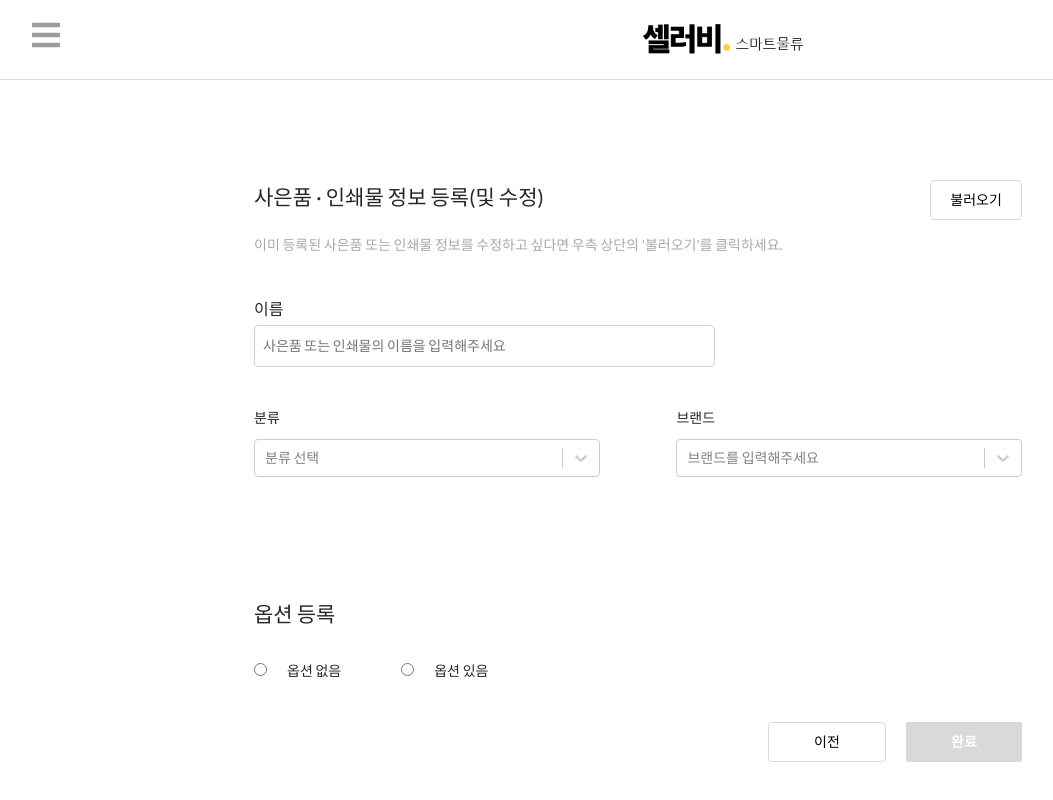
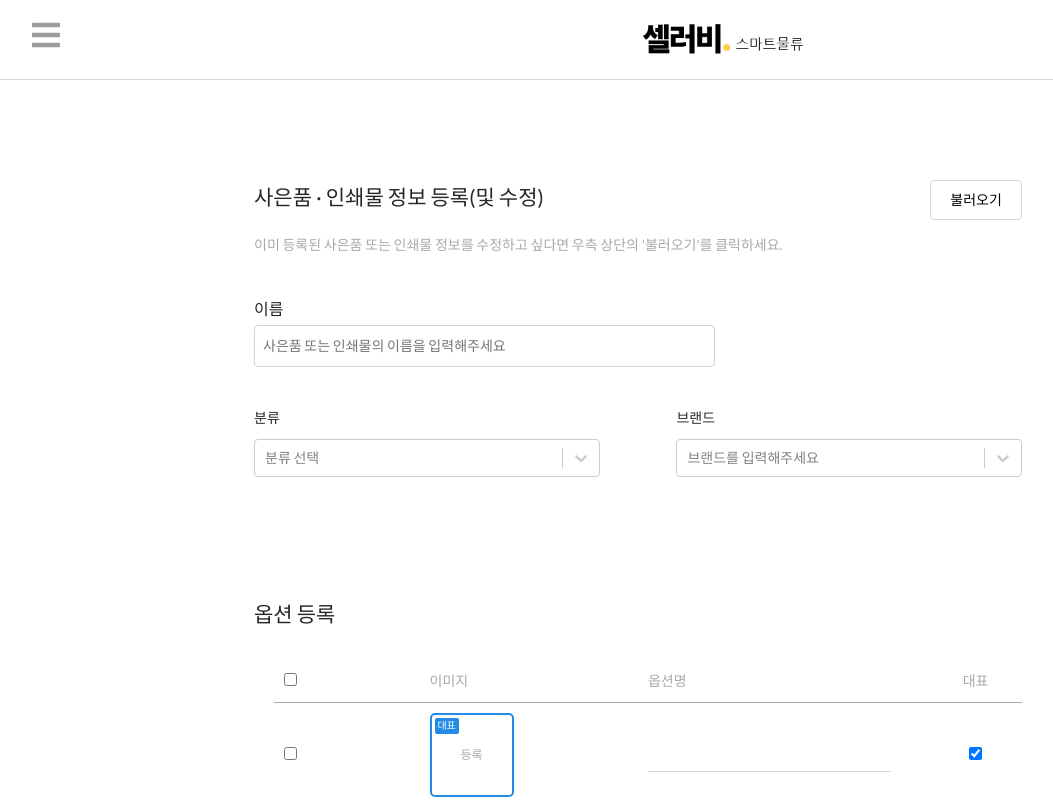
Before and after one commit to AndrewKwon-kr/smart_fulfillment_front, a React (Create React App) app: page /freebie in a window 1280 px wide. Shown: the top 800 px of the page, without its empty margins (2-1055 px from the left). Built offline with nearby package versions, Linux system fonts and the light colour scheme.

Commit message:
옵션등록, 옵션없음 제거 및 완료버튼 예외처리

```diff
--- a/src/components/ERP/MainTable.js
+++ b/src/components/ERP/MainTable.js
@@ -30,6 +30,7 @@ function MainTable(props) {
   const handleChange = (pagination, filters) => {
     console.log('Various parameters', pagination, filters);
     setFilteredInfo(filters);
+    localStorage.setItem('testFilter', filteredInfo);
   };
 
   const getColumnSearchProps = (dataIndex) => ({
--- a/src/components/ERP/SubTable.js
+++ b/src/components/ERP/SubTable.js
@@ -1,11 +1,10 @@
 import React, { useState } from 'react';
 import { Table } from 'antd';
-import Icon from '@ant-design/icons';
 import styled from 'styled-components';
 import 'antd/dist/antd.css';
 
 const SubTableSection = styled(Table)`
-  .ant-table-tbody > tr {
+  .ant-table-tbody > tr > td {
     font-weight: normal;
   }
 `;
@@ -40,6 +39,9 @@ const AddOptionImage = styled.label`
   &.mark {
     border: 2px solid #228be6;
   }
+`;
+const Register = styled.div`
+  line-height: 80px;
 `;
 const Mark = styled.div`
   position: absolute;
@@ -83,7 +85,7 @@ function SubTable({ record, index }) {
                 src={items[option.key - 1].image}
               />
             ) : (
-              '등록'
+              <Register>등록</Register>
             )}
           </AddOptionImage>
         </OptionTwoWrapper>
--- a/src/components/FreebieAndPrint/CompleteButton.js
+++ b/src/components/FreebieAndPrint/CompleteButton.js
@@ -1,3 +1,4 @@
+import { AlignCenterOutlined } from '@ant-design/icons';
 import React from 'react';
 import styled from 'styled-components';
 
@@ -20,20 +21,44 @@ const BorderedButton = styled.button`
 
 function CompleteButton(props) {
   function onClick() {
+    if (!props.title) {
+      alert('사은품 또는 인쇄물의 이름을 입력해주세요');
+      return false;
+    } else if (!props.category) {
+      alert('분류를 선택해주세요');
+      return false;
+    } else if (!props.brand.length) {
+      alert('브랜드를 선택해주세요');
+      return false;
+    } else if (!props.options.length) {
+      alert('하나 이상의 옵션을 추가해주세요');
+      return false;
+    } else {
+      for (let i = 0; i < props.options.length; i++) {
+        let option = props.options[i];
+        if (!option.image) {
+          alert('옵션의 이미지를 등록해주세요');
+          return false;
+        } else if (!option.optionName) {
+          alert('옵션의 옵션명을 입력해주세요');
+          return false;
+        } else if (!option.mark) {
+          alert('대표 이미지를 선택해주세요');
+          return false;
+        }
+      }
+    }
+    console.log(props.options);
+
     let jsonData = {};
     jsonData.title = props.title;
     jsonData.category = props.category;
     jsonData.brand = props.brand;
-    jsonData.image = props.image;
-    console.log(jsonData);
+    jsonData.options = props.options;
     localStorage.setItem('test', JSON.stringify(jsonData));
     // window.location.href = '/registitem';
   }
-  return (
-    <BorderedButton disabled={!props.complete} onClick={() => onClick()}>
-      완료
-    </BorderedButton>
-  );
+  return <BorderedButton onClick={() => onClick()}>완료</BorderedButton>;
 }
 
 export default CompleteButton;
--- a/src/components/FreebieAndPrint/Option.js
+++ b/src/components/FreebieAndPrint/Option.js
@@ -18,12 +18,14 @@ const AddOptionImage = styled.label`
   border: 1px solid #a9a9a9;
   border-radius: 5px;
   text-align: center;
-  line-height: 80px;
   font-size: 12px;
   cursor: pointer;
   &.mark {
     border: 2px solid #228be6;
   }
+`;
+const Register = styled.div`
+  line-height: 80px;
 `;
 const Mark = styled.div`
   position: absolute;
@@ -101,7 +103,7 @@ function Option({
           id={'markImage' + option.id}
           name="image"
           onChange={(e) => {
-            handleFileOnChange(e, 'has', option.id);
+            handleFileOnChange(e, option.id);
           }}
           style={{ display: 'none' }}
         ></input>
@@ -113,7 +115,7 @@ function Option({
           {option.image ? (
             <ItemPreviewImage className="full-image" src={option.image} />
           ) : (
-            '등록'
+            <Register>등록</Register>
           )}
         </AddOptionImage>
       </OptionTwoWrapper>
--- a/src/components/FreebieAndPrint/OptionRegistration.js
+++ b/src/components/FreebieAndPrint/OptionRegistration.js
@@ -1,6 +1,5 @@
-import React, { useState, useRef, useEffect } from 'react';
+import React from 'react';
 import styled from 'styled-components';
-import * as VscIcon from 'react-icons/vsc';
 import Option from './Option';
 
 const Wrapper = styled.div`
@@ -8,62 +7,6 @@ const Wrapper = styled.div`
   table {
     border: 1px solid;
   }
-`;
-const BorderedButton = styled.label`
-  all: unset;
-  position: relative;
-  display: inline-block;
-  font-weight: 600;
-  width: 100px;
-  text-align: center;
-  color: #fff;
-  background-color: ${(props) => (props.disabled ? '#d9d9d9' : '#228be6')};
-  padding: 0.5rem;
-  cursor: ${(props) => (props.disabled ? 'default' : 'pointer')};
-  border-radius: 2px;
-  text-decoration: none;
-  transition: 0.2s all;
-  &:active {
-    transform: translateY(3px);
-  }
-`;
-
-const ItemPreviewWrap = styled.div`
-  position: relative;
-  display: flex;
-  align-items: center;
-  margin-top: 10px;
-  width: 400px;
-  border: 1px solid #d9d9d9;
-  border-radius: 4px;
-  padding: 10px;
-  height: 80px;
-`;
-
-const ItemPreviewImage = styled.img`
-  position: relative;
-  display: inline-block;
-  border-radius: 5px;
-  width: 60px;
-  height: 60px;
-  &.full-image {
-    width: 100%;
-    height: 100%;
-    border-radius: 4px;
-  }
-`;
-const ItemPreviewFileName = styled.div`
-  margin: 0 30px 0 20px;
-  position: relative;
-  display: block;
-  width: 230px;
-  overflow: hidden;
-  text-overflow: ellipsis;
-  color: #a9a9a9;
-`;
-const TrashIcon = styled.div`
-  cursor: pointer;
-  float: right;
 `;
 const OptionHeader = styled.div`
   width: 100%;
@@ -112,189 +55,18 @@ const OptionButton = styled.button`
   }
 `;
 
-function OptionRegistration(props) {
-  // optionStatus 'none'
-  const [file, setFile] = useState('');
-  const [previewURL, setPreviewURL] = useState('');
-  const [previewFileName, setPreviewFileName] = useState('');
-
-  // optionStatus 'has'
-  const [isAllChecked, setIsAllChecked] = useState(false);
-  const [inputs, setInputs] = useState({
-    image: '',
-    optionName: '',
-    mark: false,
-    checked: false,
-  });
-  const { image, optionName, mark, checked } = inputs;
-
-  const [options, setOptions] = useState([
-    {
-      id: 1,
-      image: '',
-      optionName: '',
-      mark: true,
-      checked: false,
-    },
-  ]);
-
-  const nextId = useRef(2);
-
-  useEffect(() => {
-    if (options.length === 0) {
-      props.setImage('');
-    }
-  });
-
-  const onCreate = () => {
-    const option = {
-      id: nextId.current,
-      image,
-      optionName,
-      mark,
-      checked,
-    };
-    setOptions(options.concat(option));
-
-    setInputs({
-      image: '',
-      optionName: '',
-      mark: false,
-      checked: false,
-    });
-    nextId.current += 1;
-  };
-
-  function onChecked(e, id) {
-    setOptions(
-      options.map((option) => {
-        if (option.id !== id) {
-          return option;
-        } else {
-          return { ...option, checked: e.target.checked };
-        }
-      })
-    );
-  }
-  function onMarked(e, id) {
-    setOptions(
-      options.map((option) => {
-        if (option.id !== id) {
-          return { ...option, mark: false };
-        } else {
-          return { ...option, mark: e.target.checked };
-        }
-      })
-    );
-  }
-  function allChecked() {
-    if (isAllChecked) {
-      setOptions(
-        options.map((option) => {
-          return { ...option, checked: false };
-        })
-      );
-      setIsAllChecked(false);
-    } else {
-      setOptions(
-        options.map((option) => {
-          return { ...option, checked: true };
-        })
-      );
-      setIsAllChecked(true);
-    }
-  }
-
-  function onChangeOptionName(e, id) {
-    e.preventDefault();
-    setOptions(
-      options.map((option) => {
-        if (option.id !== id) {
-          return option;
-        } else {
-          return { ...option, optionName: e.target.value };
-        }
-      })
-    );
-  }
-
-  function handleFileOnChange(event, status, id) {
-    event.preventDefault();
-    let reader = new FileReader();
-    let file = event.target.files[0];
-
-    if (status === 'none') {
-      reader.onloadend = () => {
-        setFile(file);
-        setPreviewURL(reader.result);
-        props.setImage(reader.result);
-        setPreviewFileName(file.name);
-      };
-    } else if (status === 'has') {
-      reader.onloadend = () => {
-        setOptions(
-          options.map((option) => {
-            if (option.id !== id) {
-              return option;
-            } else {
-              return { ...option, image: reader.result };
-            }
-          })
-        );
-        props.setImage(reader.result);
-      };
-    }
-
-    if (file) {
-      reader.readAsDataURL(file);
-    }
-  }
-  function removeFile() {
-    setFile('');
-    props.setImage('');
-  }
-  function onRemoveOption() {
-    setOptions(options.filter((option) => option.checked !== true));
-  }
-
-  let profilePreview = null;
-  if (file !== '') {
-    profilePreview = (
-      <ItemPreviewWrap>
-        <ItemPreviewImage src={previewURL} />
-        <ItemPreviewFileName>{previewFileName}</ItemPreviewFileName>
-        <TrashIcon
-          onClick={() => {
-            removeFile();
-          }}
-        >
-          <VscIcon.VscTrash size="24" color="#a9a9a9" />
-        </TrashIcon>
-      </ItemPreviewWrap>
-    );
-  }
-
-  console.log(options);
-
+function OptionRegistration({
+  options,
+  onCreate,
+  onChecked,
+  onMarked,
+  allChecked,
+  onChangeOptionName,
+  handleFileOnChange,
+  onRemoveOption,
+}) {
   return (
     <>
-      {props.optionStatus === 'none' && (
-        <Wrapper>
-          <BorderedButton htmlFor="itemImage">이미지 등록</BorderedButton>
-          <input
-            type="file"
-            accept="image/jpg, image/png, image/jpeg"
-            id="itemImage"
-            onChange={(e) => {
-              handleFileOnChange(e, 'none');
-            }}
-            style={{ display: 'none' }}
-          ></input>
-          <br />
-          {profilePreview}
-        </Wrapper>
-      )}
-      {props.optionStatus === 'has' && (
       <Wrapper>
         <OptionHeader>
           <OptionOneWrapper>
@@ -336,7 +108,6 @@ function OptionRegistration(props) {
           선택 삭제
         </OptionButton>
       </Wrapper>
-      )}
     </>
   );
 }
--- a/src/pages/FreebieAndPrint.js
+++ b/src/pages/FreebieAndPrint.js
@@ -1,4 +1,4 @@
-import React, { useState } from 'react';
+import React, { useState, useRef, useEffect } from 'react';
 import styled from 'styled-components';
 import Select from 'react-select';
 import {
@@ -31,12 +31,137 @@ const importJSON = {
 
 function FreebieAndPrint() {
   const [title, setTitle] = useState('');
-  const [optionStatus, setOptionStatus] = useState('');
+  // const [optionStatus, setOptionStatus] = useState('');
   const [categoryValue, setCategoryValue] = useState('');
   const [brandValues, setBrandValues] = useState([]);
-  const [image, setImage] = useState('');
+  // const [image, setImage] = useState('');
 
   const [modalVisible, setModalVisible] = useState(false);
+
+  const [isAllChecked, setIsAllChecked] = useState(false);
+  const [inputs, setInputs] = useState({
+    image: '',
+    optionName: '',
+    mark: false,
+    checked: false,
+  });
+  const { image, optionName, mark, checked } = inputs;
+
+  const [options, setOptions] = useState([
+    {
+      id: 1,
+      image: '',
+      optionName: '',
+      mark: true,
+      checked: false,
+    },
+  ]);
+
+  const nextId = useRef(2);
+
+  useEffect(() => {
+    if (options.length === 0) {
+      // props.setImage('');
+    }
+  });
+
+  const onCreate = () => {
+    const option = {
+      id: nextId.current,
+      image,
+      optionName,
+      mark,
+      checked,
+    };
+    setOptions(options.concat(option));
+
+    setInputs({
+      image: '',
+      optionName: '',
+      mark: false,
+      checked: false,
+    });
+    nextId.current += 1;
+  };
+
+  function onChecked(e, id) {
+    setOptions(
+      options.map((option) => {
+        if (option.id !== id) {
+          return option;
+        } else {
+          return { ...option, checked: e.target.checked };
+        }
+      })
+    );
+  }
+  function onMarked(e, id) {
+    setOptions(
+      options.map((option) => {
+        if (option.id !== id) {
+          return { ...option, mark: false };
+        } else {
+          return { ...option, mark: e.target.checked };
+        }
+      })
+    );
+  }
+  function allChecked() {
+    if (isAllChecked) {
+      setOptions(
+        options.map((option) => {
+          return { ...option, checked: false };
+        })
+      );
+      setIsAllChecked(false);
+    } else {
+      setOptions(
+        options.map((option) => {
+          return { ...option, checked: true };
+        })
+      );
+      setIsAllChecked(true);
+    }
+  }
+
+  function onChangeOptionName(e, id) {
+    e.preventDefault();
+    setOptions(
+      options.map((option) => {
+        if (option.id !== id) {
+          return option;
+        } else {
+          return { ...option, optionName: e.target.value };
+        }
+      })
+    );
+  }
+
+  function handleFileOnChange(event, id) {
+    event.preventDefault();
+    let reader = new FileReader();
+    let file = event.target.files[0];
+
+    reader.onloadend = () => {
+      setOptions(
+        options.map((option) => {
+          if (option.id !== id) {
+            return option;
+          } else {
+            return { ...option, image: reader.result };
+          }
+        })
+      );
+    };
+
+    if (file) {
+      reader.readAsDataURL(file);
+    }
+  }
+
+  function onRemoveOption() {
+    setOptions(options.filter((option) => option.checked !== true));
+  }
 
   const openModal = () => {
     setModalVisible(true);
@@ -48,26 +173,14 @@ function FreebieAndPrint() {
   const onChange = (e) => {
     setTitle(e.target.value);
   };
-  const handleClickRadioButton = (radioBtnName) => {
-    setOptionStatus(radioBtnName);
-    if (radioBtnName === 'none') {
-      document.getElementsByName('none')[0].style.fontWeight = 'bold';
-      document.getElementsByName('has')[0].style.fontWeight = 'normal';
-    } else {
-      document.getElementsByName('has')[0].style.fontWeight = 'bold';
-      document.getElementsByName('none')[0].style.fontWeight = 'normal';
-    }
-  };
+
   const importData = () => {
     setTitle(importJSON.title);
     setCategoryValue(importJSON.category[1]);
     setBrandValues([importJSON.brand[2]]);
     closeModal();
   };
-
-  // console.log('categoryValue : ', categoryValue);
-  // console.log('brandValues : ', brandValues);
-  // console.log('image : ', image);
+  console.log(options);
   return (
     <Container>
       <Wrapper>
@@ -113,44 +226,24 @@ function FreebieAndPrint() {
           </InputWrap>
         </div>
         <SubTitle>옵션 등록</SubTitle>
-        <br />
-        <RadioBox>
-          <input
-            type="radio"
-            id="none"
-            checked={optionStatus === 'none'}
-            onChange={() => {
-              handleClickRadioButton('none');
-            }}
-          />
-          <label htmlFor="none" name="none">
-            옵션 없음
-          </label>
-        </RadioBox>
-        <RadioBox>
-          <input
-            type="radio"
-            id="has"
-            checked={optionStatus === 'has'}
-            onChange={() => {
-              handleClickRadioButton('has');
-            }}
-          />
-          <label htmlFor="has" name="has">
-            옵션 있음
-          </label>
-        </RadioBox>
-        <br />
-        <OptionRegistration optionStatus={optionStatus} setImage={setImage} />
+        <OptionRegistration
+          onCreate={onCreate}
+          onChecked={onChecked}
+          onMarked={onMarked}
+          allChecked={allChecked}
+          onChangeOptionName={onChangeOptionName}
+          handleFileOnChange={handleFileOnChange}
+          onRemoveOption={onRemoveOption}
+          options={options}
+        />
         <FlexBox>
           <BackButton />
           <CompleteButton
             text="완료"
-            complete={title && brandValues.length && categoryValue && image}
             title={title}
             category={categoryValue}
             brand={brandValues}
-            image={image}
+            options={options}
           />
         </FlexBox>
       </Wrapper>
@@ -199,16 +292,6 @@ const InputWrap = styled.div`
 const Label = styled.div`
   margin-bottom: 10px;
 `;
-const RadioBox = styled.div`
-  position: relative;
-  display: inline-block;
-  margin-top: 20px;
-  margin-right: 60px;
-
-  label {
-    margin-left: 20px;
-  }
-`;
 const FlexBox = styled.div`
   margin-top: 40px;
   display: flex;
```
Lines whose indentation alone changed are shown as unchanged.
